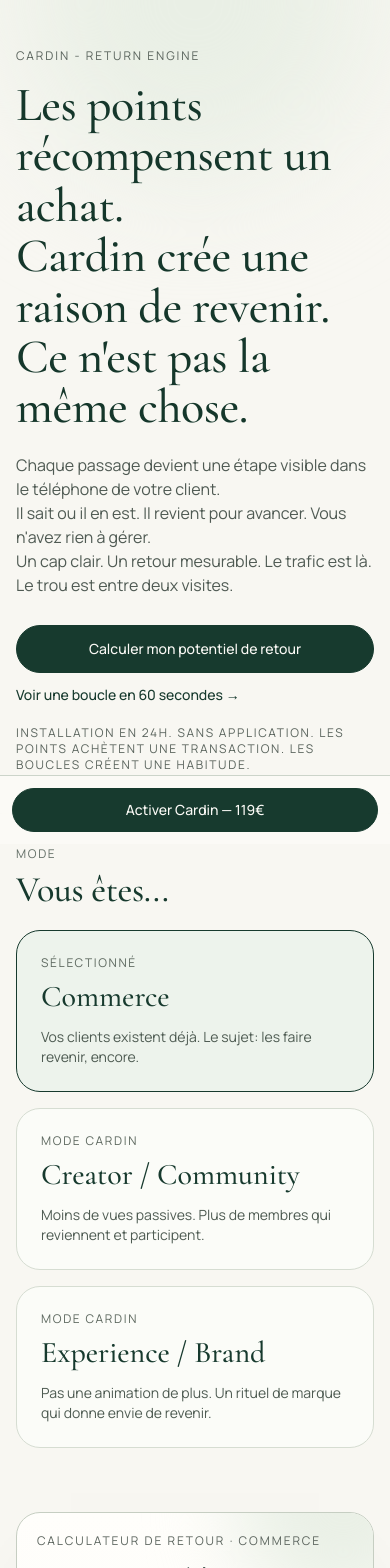
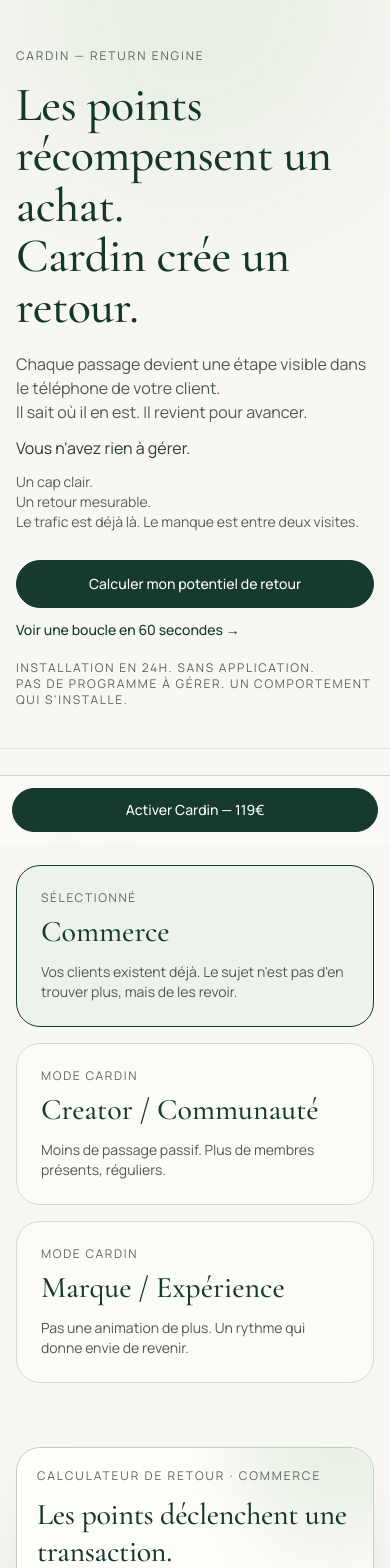
Before and after one commit to echofield/cardin, a Next.js app: page /landing in a window 390 px wide. Shown: the top 1568 px of the page. Built offline with nearby package versions, Linux system fonts and the light colour scheme; no server answers.

Commit message:
Ship final commerce landing rewrite with scan-first return narrative

```diff
--- a/src/app/landing/page.tsx
+++ b/src/app/landing/page.tsx
@@ -1,7 +1,6 @@
 "use client"
 
 import Link from "next/link"
-import { useState } from "react"
 
 import { InstallLeadForm } from "@/components/landing/InstallLeadForm"
 import { LandingCalculatorModule } from "@/components/landing/LandingCalculatorModule"
@@ -10,121 +9,73 @@ import { MobileStickyInstallBar } from "@/components/landing/MobileStickyInstall
 import { TrackedInstallCta } from "@/components/landing/TrackedInstallCta"
 import { Card } from "@/ui"
 
-type EntryMode = "commerce" | "creator" | "experience"
-
-type ModeContent = {
-  label: string
-  shortDescription: string
-  heroContext: string
-  heroSubline: string
-  calculatorAudience: "clients" | "members"
-  ritualExample: string
-  missionExample: string
-  dominoExample: string
-}
-
-const ENTRY_MODES: Record<EntryMode, ModeContent> = {
-  commerce: {
-    label: "Commerce",
-    shortDescription: "Vos clients existent déjà. Le sujet: les faire revenir, encore.",
-    heroContext: "Le trafic est là. Le trou est entre deux visites.",
-    heroSubline: "Un cap clair. Un retour mesurable.",
-    calculatorAudience: "clients",
-    ritualExample: "12 passages valides sur l'année, 1 prestation signature offerte.",
-    missionExample: "Mission 10 jours: 4 passages, puis dessert ou avantage immédiat.",
-    dominoExample: "Objectif collectif mensuel du quartier atteint, bonus débloqué pour les actifs.",
-  },
-  creator: {
-    label: "Creator / Community",
-    shortDescription: "Moins de vues passives. Plus de membres qui reviennent et participent.",
-    heroContext: "L'enjeu n'est pas la portée. C'est la régularité.",
-    heroSubline: "Progression suivie. Presence stable.",
-    calculatorAudience: "members",
-    ritualExample: "12 présences validées, acces prive trimestriel débloqué.",
-    missionExample: "Mission 21 jours: 6 actions validées, bonus communauté immédiat.",
-    dominoExample: "Palier collectif atteint, récompense de groupe pour tous les membres engages.",
-  },
-  experience: {
-    label: "Experience / Brand",
-    shortDescription: "Pas une animation de plus. Un rituel de marque qui donne envie de revenir.",
-    heroContext: "Le luxe ne force pas. Il attire le retour.",
-    heroSubline: "Retour emotionnel. Relation durable.",
-    calculatorAudience: "members",
-    ritualExample: "12 visites qualifiées, privilège annuel de maison débloqué.",
-    missionExample: "Mission saisonniere: 3 activations premium, invitation exclusive.",
-    dominoExample: "Objectif communauté atteint pendant l'evenement, privilège collectif active.",
-  },
-}
-
-const LOOP_TEMPLATES = [
+const EXPERIENCE_TEMPLATES = [
   {
     id: "ritual",
     title: "Ritual",
-    punchline: "Devenir une habitude annuelle.",
-    narrative:
-      "Vous ne cherchez pas a fidéliser. Vous cherchez a devenir une habitude annuelle. Ritual transforme l'année en progression.",
-    emotionalFraming: "Le client se sent reconnu plutôt que sollicité.",
-    modeExampleKey: "ritualExample",
+    punchline: "Devenir un rendez-vous.",
+    body: "Vous ne cherchez pas à solliciter. Vous cherchez à être intégré dans l'année du client.",
+    example: "12 passages validés sur l'année, 1 prestation signature offerte.",
+    emotion: "Le client se sent reconnu. Vous devenez un repère.",
   },
   {
     id: "mission",
     title: "Mission",
-    punchline: "Cette semaine, une raison concrete de revenir.",
-    narrative:
-      "Pas une promo. Une mission avec une fin, une récompense, et l'envie de l'accomplir. Le sentiment du jeu, sans l'image du discount.",
-    emotionalFraming: "Le client revient pour terminer, pas pour chasser une remise.",
-    modeExampleKey: "missionExample",
+    punchline: "Une raison claire de revenir maintenant.",
+    body: "Un objectif court, lisible, atteignable. Pas une remise - une progression.",
+    example: "4 passages en 10 jours, puis un avantage immédiat.",
+    emotion: "Le client revient pour terminer.",
   },
   {
     id: "domino",
     title: "Domino",
     punchline: "Quand le groupe avance, chacun revient.",
-    narrative:
-      "Le retour individuel devient un acte collectif. Pour les studios, clubs et communautés, là où l'appartenance pese plus que l'offre.",
-    emotionalFraming: "On revient pour soi. On reste pour le collectif.",
-    modeExampleKey: "dominoExample",
+    body: "Le retour individuel prend une dimension collective.",
+    example: "Objectif mensuel atteint, bonus débloqué pour les clients actifs.",
+    emotion: "On vient pour soi. On reste pour l'ensemble.",
   },
 ] as const
 
 const LOOP_STEPS = [
   {
     title: "Entrer dans le système",
-    detail: "Le client ajoute la carte dans son Wallet en un geste.",
+    detail: "Le client scanne. Il accède instantanément à son espace.",
   },
   {
     title: "Voir sa progression",
-    detail: "Chaque passage valide une étape visible, claire, immédiate.",
+    detail: "Chaque passage valide une étape, visible et claire.",
   },
   {
     title: "Revenir naturellement",
-    detail: "La récompense se rapproche. Le retour devient un reflexe.",
+    detail: "La prochaine étape est proche. Le retour s'installe.",
   },
 ]
 
 export default function LandingPage() {
-  const [entryMode, setEntryMode] = useState<EntryMode>("commerce")
-
-  const mode = ENTRY_MODES[entryMode]
-
   return (
     <main className="bg-[#F8F7F2] pb-16 text-[#152F25] sm:pb-0">
       <section className="relative overflow-hidden border-b border-[#DEE3D9]">
         <div className="absolute left-1/2 top-[-180px] h-[360px] w-[360px] -translate-x-1/2 rounded-full bg-[#E9EFE5] blur-3xl" />
         <div className="relative mx-auto max-w-6xl px-4 pb-10 pt-12 sm:px-6 lg:px-8 lg:pb-16 lg:pt-18">
-          <p className="text-xs uppercase tracking-[0.16em] text-[#5A645D]">Cardin - Return Engine</p>
+          <p className="text-xs uppercase tracking-[0.16em] text-[#5A645D]">Cardin — Return Engine</p>
           <h1 className="mt-4 max-w-4xl font-serif text-5xl leading-[1.05] text-[#15372B] sm:text-6xl lg:text-7xl">
             Les points récompensent un achat.
             <br />
-            Cardin crée une raison de revenir.
-            <br />
-            Ce n'est pas la même chose.
+            Cardin crée un retour.
           </h1>
+
           <p className="mt-5 max-w-3xl text-base text-[#4F5A53] sm:text-lg">
             Chaque passage devient une étape visible dans le téléphone de votre client.
             <br />
-            Il sait ou il en est. Il revient pour avancer. Vous n'avez rien à gérer.
+            Il sait où il en est. Il revient pour avancer.
+          </p>
+          <p className="mt-3 text-base text-[#2A3F35] sm:text-lg">Vous n'avez rien à gérer.</p>
+          <p className="mt-3 max-w-3xl text-sm text-[#556159] sm:text-base">
+            Un cap clair.
             <br />
-            {mode.heroSubline} {mode.heroContext}
+            Un retour mesurable.
+            <br />
+            Le trafic est déjà là. Le manque est entre deux visites.
           </p>
 
           <div className="mt-7 flex flex-col gap-3 sm:flex-row sm:items-center">
@@ -140,7 +91,9 @@ export default function LandingPage() {
           </div>
 
           <p className="mt-5 text-xs uppercase tracking-[0.14em] text-[#5A645D]">
-            Installation en 24h. Sans application. Les points achètent une transaction. Les boucles créent une habitude.
+            Installation en 24h. Sans application.
+            <br />
+            Pas de programme à gérer. Un comportement qui s'installe.
           </p>
         </div>
       </section>
@@ -148,57 +101,56 @@ export default function LandingPage() {
       <section className="mx-auto max-w-6xl px-4 py-8 sm:px-6 lg:px-8 lg:py-10" id="entry-mode">
         <div className="mb-5 max-w-3xl">
           <p className="text-xs uppercase tracking-[0.14em] text-[#647068]">Mode</p>
-          <h2 className="mt-2 font-serif text-4xl text-[#173A2E]">Vous êtes...</h2>
+          <h2 className="mt-2 font-serif text-4xl text-[#173A2E]">Vous êtes…</h2>
         </div>
 
         <div className="grid gap-4 md:grid-cols-3">
-          {(Object.entries(ENTRY_MODES) as [EntryMode, ModeContent][]).map(([key, item]) => {
-            const active = key === entryMode
-            return (
-              <button
-                className={[
-                  "rounded-3xl border p-6 text-left transition",
-                  active ? "border-[#173A2E] bg-[#EDF3EC]" : "border-[#D6DDD2] bg-[#FBFCF8] hover:border-[#BFCABD]",
-                ].join(" ")}
-                key={key}
-                onClick={() => setEntryMode(key)}
-                type="button"
-              >
-                <p className="text-xs uppercase tracking-[0.14em] text-[#5D685F]">{active ? "Sélectionné" : "Mode Cardin"}</p>
-                <p className="mt-2 font-serif text-3xl text-[#173A2E]">{item.label}</p>
-                <p className="mt-3 text-sm text-[#4E5B52]">{item.shortDescription}</p>
-              </button>
-            )
-          })}
+          <div className="rounded-3xl border border-[#173A2E] bg-[#EDF3EC] p-6 text-left">
+            <p className="text-xs uppercase tracking-[0.14em] text-[#5D685F]">Sélectionné</p>
+            <p className="mt-2 font-serif text-3xl text-[#173A2E]">Commerce</p>
+            <p className="mt-3 text-sm text-[#4E5B52]">
+              Vos clients existent déjà. Le sujet n'est pas d'en trouver plus, mais de les revoir.
+            </p>
+          </div>
+
+          <div className="rounded-3xl border border-[#D6DDD2] bg-[#FBFCF8] p-6 text-left">
+            <p className="text-xs uppercase tracking-[0.14em] text-[#5D685F]">Mode Cardin</p>
+            <p className="mt-2 font-serif text-3xl text-[#173A2E]">Creator / Communauté</p>
+            <p className="mt-3 text-sm text-[#4E5B52]">Moins de passage passif. Plus de membres présents, réguliers.</p>
+          </div>
+
+          <div className="rounded-3xl border border-[#D6DDD2] bg-[#FBFCF8] p-6 text-left">
+            <p className="text-xs uppercase tracking-[0.14em] text-[#5D685F]">Mode Cardin</p>
+            <p className="mt-2 font-serif text-3xl text-[#173A2E]">Marque / Expérience</p>
+            <p className="mt-3 text-sm text-[#4E5B52]">Pas une animation de plus. Un rythme qui donne envie de revenir.</p>
+          </div>
         </div>
       </section>
 
       <section className="mx-auto max-w-6xl px-4 py-8 sm:px-6 lg:px-8" id="calculateur">
-        <LandingCalculatorModule ctaHref="#installation" defaultAudience={mode.calculatorAudience} entryModeLabel={mode.label} />
+        <LandingCalculatorModule ctaHref="#installation" defaultAudience="clients" entryModeLabel="Commerce" />
       </section>
 
       <section className="mx-auto max-w-6xl px-4 py-8 sm:px-6 lg:px-8 lg:py-12" id="experience-templates">
         <div className="mb-6 max-w-3xl">
-          <p className="text-xs uppercase tracking-[0.14em] text-[#647068]">Experience</p>
+          <p className="text-xs uppercase tracking-[0.14em] text-[#647068]">Expérience</p>
           <h2 className="mt-2 font-serif text-4xl text-[#173A2E]">Trois mécaniques de retour</h2>
           <p className="mt-3 text-sm text-[#556159]">
-            Vous ne lancez pas une promo. Vous installez un comportement.
+            Vous ne lancez pas une promotion.
             <br />
-            Le client ne revient pas pour des points. Il revient parce qu'il a quelque chose à finir.
+            Vous installez une dynamique simple: revenir pour continuer.
           </p>
         </div>
 
         <div className="grid gap-4 md:grid-cols-3">
-          {LOOP_TEMPLATES.map((template) => (
+          {EXPERIENCE_TEMPLATES.map((template) => (
             <Card className="p-6" key={template.id}>
               <p className="text-xs uppercase tracking-[0.12em] text-[#657068]">Template</p>
               <p className="mt-3 text-2xl font-serif text-[#173A2E]">{template.title}</p>
               <p className="mt-2 text-sm text-[#2A3F35]">{template.punchline}</p>
-              <p className="mt-3 text-sm text-[#5A665D]">{template.narrative}</p>
-              <p className="mt-4 rounded-2xl border border-[#D7DED4] bg-[#F9FAF6] p-3 text-sm text-[#49574E]">
-                Exemple: {mode[template.modeExampleKey]}
-              </p>
-              <p className="mt-4 text-sm text-[#2A3F35]">{template.emotionalFraming}</p>
+              <p className="mt-3 text-sm text-[#5A665D]">{template.body}</p>
+              <p className="mt-4 rounded-2xl border border-[#D7DED4] bg-[#F9FAF6] p-3 text-sm text-[#49574E]">Exemple: {template.example}</p>
+              <p className="mt-4 text-sm text-[#2A3F35]">{template.emotion}</p>
             </Card>
           ))}
         </div>
@@ -206,7 +158,7 @@ export default function LandingPage() {
 
       <section className="mx-auto max-w-6xl px-4 py-8 sm:px-6 lg:px-8 lg:py-12">
         <div className="mb-6 max-w-3xl">
-          <p className="text-xs uppercase tracking-[0.14em] text-[#647068]">Boucle comportementale</p>
+          <p className="text-xs uppercase tracking-[0.14em] text-[#647068]">Boucle</p>
           <h2 className="mt-2 font-serif text-4xl text-[#173A2E]">Entrer. Progresser. Revenir.</h2>
         </div>
 
@@ -225,53 +177,62 @@ export default function LandingPage() {
 
       <section className="mx-auto max-w-6xl px-4 py-8 sm:px-6 lg:px-8 lg:py-12">
         <div className="mb-6 max-w-3xl">
-          <p className="text-xs uppercase tracking-[0.14em] text-[#647068]">Experience client</p>
-          <h2 className="mt-2 font-serif text-4xl text-[#173A2E]">Ce que le client voit</h2>
+          <p className="text-xs uppercase tracking-[0.14em] text-[#647068]">Expérience client</p>
+          <h2 className="mt-2 font-serif text-4xl text-[#173A2E]">Ce que voit votre client</h2>
         </div>
 
         <div className="grid gap-4 md:grid-cols-3">
           <Card className="p-6">
-            <p className="text-xs uppercase tracking-[0.12em] text-[#657068]">Wallet</p>
+            <p className="text-xs uppercase tracking-[0.12em] text-[#657068]">Espace client</p>
             <p className="mt-3 text-xl font-serif text-[#173A2E]">Toujours dans le téléphone</p>
-            <p className="mt-2 text-sm text-[#5B655E]">Une carte claire. Sans application. Prete en un geste.</p>
+            <p className="mt-2 text-sm text-[#5B655E]">Un espace simple, accessible en un scan. Sans application.</p>
           </Card>
 
           <Card className="p-6">
-            <p className="text-xs uppercase tracking-[0.12em] text-[#657068]">Progression</p>
-            <p className="mt-3 text-xl font-serif text-[#173A2E]">Un cap visible</p>
-            <p className="mt-2 text-sm text-[#5B655E]">Chaque passage valide une étape. Le client sait ou il en est.</p>
+            <p className="text-xs uppercase tracking-[0.12em] text-[#657068]">Un cap visible</p>
+            <p className="mt-3 text-xl font-serif text-[#173A2E]">Progression claire</p>
+            <p className="mt-2 text-sm text-[#5B655E]">Chaque passage valide une étape. Le client sait où il en est.</p>
           </Card>
 
           <Card className="p-6">
-            <p className="text-xs uppercase tracking-[0.12em] text-[#657068]">Récompense</p>
-            <p className="mt-3 text-xl font-serif text-[#173A2E]">Une raison de revenir</p>
-            <p className="mt-2 text-sm text-[#5B655E]">La prochaine récompense est proche. Le retour devient naturel.</p>
+            <p className="text-xs uppercase tracking-[0.12em] text-[#657068]">Une raison de revenir</p>
+            <p className="mt-3 text-xl font-serif text-[#173A2E]">Retour naturel</p>
+            <p className="mt-2 text-sm text-[#5B655E]">La prochaine étape est proche. Le retour devient naturel.</p>
           </Card>
         </div>
+      </section>
+
+      <section className="mx-auto max-w-6xl px-4 py-4 sm:px-6 lg:px-8 lg:py-8">
+        <Card className="p-8">
+          <p className="text-xs uppercase tracking-[0.14em] text-[#647068]">Pourquoi ça fonctionne</p>
+          <h2 className="mt-3 max-w-3xl font-serif text-4xl text-[#173A2E]">Le client ne revient pas pour une remise.</h2>
+          <p className="mt-3 max-w-3xl text-[#556159]">Il revient parce qu'il a commencé quelque chose.</p>
+          <p className="mt-2 max-w-3xl text-[#2A3F35]">Et qu'il souhaite aller au bout.</p>
+        </Card>
       </section>
 
       <section className="mx-auto max-w-6xl px-4 py-8 sm:px-6 lg:px-8 lg:py-12" id="pricing">
         <div className="grid gap-4 lg:grid-cols-[1.1fr_0.9fr]">
           <Card className="p-8">
-            <p className="text-xs uppercase tracking-[0.16em] text-[#627067]">Tarification</p>
+            <p className="text-xs uppercase tracking-[0.16em] text-[#627067]">Pricing</p>
             <p className="mt-3 text-lg text-[#2A3F35]">119€ pour installer le système.</p>
-            <p className="mt-1 text-lg text-[#2A3F35]">39€/mois pour le garder en marche.</p>
-            <p className="mt-4 font-serif text-3xl text-[#173A2E]">Un client qui revient une fois par jour couvre Cardin en moins d'une semaine.</p>
-            <p className="mt-3 text-sm text-[#4E5A52]">Le reste, c'est du chiffre récupéré.</p>
+            <p className="mt-1 text-lg text-[#2A3F35]">39€/mois pour le maintenir actif.</p>
+            <p className="mt-4 font-serif text-3xl text-[#173A2E]">Un retour par jour couvre largement Cardin.</p>
+            <p className="mt-2 text-sm text-[#4E5A52]">Au-delà, chaque retour devient du chiffre récupéré.</p>
           </Card>
 
           <Card className="p-8">
-            <p className="text-xs uppercase tracking-[0.16em] text-[#627067]">Ce que vous achetez</p>
+            <p className="text-xs uppercase tracking-[0.16em] text-[#627067]">Ce que vous mettez en place</p>
             <div className="mt-4 space-y-3 text-sm text-[#203B31]">
-              <p>Un comportement de retour, pas un programme de points</p>
-              <p>Une progression visible que le client veut terminer</p>
-              <p>Un chiffre qui se voit sur 30 jours</p>
+              <p>Un rythme de retour, sans gestion quotidienne</p>
+              <p>Une progression visible côté client</p>
+              <p>Un impact mesurable sur 30 jours</p>
             </div>
             <div className="mt-6">
               <TrackedInstallCta
                 className="inline-flex h-11 items-center justify-center rounded-full border border-[#173A2E] bg-[#173A2E] px-5 text-sm font-medium text-[#FBFAF6] transition hover:bg-[#214F3E]"
                 href="#installation"
-                label="Lancer Cardin"
+                label="Activer Cardin"
                 source="pricing"
               />
             </div>
@@ -279,20 +240,23 @@ export default function LandingPage() {
         </div>
       </section>
 
-      <InstallLeadForm entryMode={entryMode} />
+      <InstallLeadForm entryMode="commerce" />
 
       <section className="border-t border-[#DEE3D9] bg-[#F2F5EE]">
         <div className="mx-auto max-w-6xl px-4 py-12 sm:px-6 lg:px-8">
-          <h2 className="max-w-3xl font-serif text-4xl text-[#173A2E]">Vos clients savent déjà revenir. Donnez-leur une raison.</h2>
-          <p className="mt-3 max-w-2xl text-[#556159]">Moins de friction. Un comportement de retour. Un chiffre qui le prouve.</p>
+          <h2 className="max-w-3xl font-serif text-4xl text-[#173A2E]">Activer Cardin</h2>
+          <p className="mt-3 max-w-2xl text-[#556159]">Votre système de retour, en place en 24h.</p>
+          <p className="mt-2 max-w-2xl text-sm text-[#556159]">Entrée instantanée avec Google. Activation simple. Aucun outil à apprendre.</p>
           <div className="mt-6">
             <TrackedInstallCta
               className="inline-flex h-12 items-center justify-center rounded-full border border-[#173A2E] bg-[#173A2E] px-8 text-sm font-medium text-[#FBFAF6] transition hover:bg-[#214F3E]"
               href="#installation"
-              label="Parler a un spécialiste retour"
+              label="Se connecter avec Google"
               source="final_cta"
             />
           </div>
+          <p className="mt-6 max-w-3xl font-serif text-3xl text-[#173A2E]">Vos clients savent déjà venir.</p>
+          <p className="mt-1 max-w-3xl font-serif text-3xl text-[#173A2E]">Cardin donne une raison de revenir.</p>
         </div>
       </section>
 
--- a/src/components/landing/LandingCalculatorModule.tsx
+++ b/src/components/landing/LandingCalculatorModule.tsx
@@ -16,7 +16,6 @@ type LandingCalculatorModuleProps = {
 }
 
 const MONTHLY_PLAN_PRICE = 39
-const FIRST_MONTH_PRICE = 158
 
 export function LandingCalculatorModule({ ctaHref, defaultAudience = "clients", entryModeLabel }: LandingCalculatorModuleProps) {
   const [audience, setAudience] = useState<AudienceMode>(defaultAudience)
@@ -47,10 +46,6 @@ export function LandingCalculatorModule({ ctaHref, defaultAudience = "clients",
     () => (avgValue > 0 ? MONTHLY_PLAN_PRICE / (DEFAULT_DAYS_OPEN * avgValue) : 0),
     [avgValue]
   )
-  const returnsPerDayToCoverFirstMonth = useMemo(
-    () => (avgValue > 0 ? FIRST_MONTH_PRICE / (DEFAULT_DAYS_OPEN * avgValue) : 0),
-    [avgValue]
-  )
 
   useEffect(() => {
     setAnimateResult(true)
@@ -65,16 +60,24 @@ export function LandingCalculatorModule({ ctaHref, defaultAudience = "clients",
 
   const baseLabel = audience === "clients" ? "Clients actifs / mois" : "Membres actifs / mois"
   const valueLabel = audience === "clients" ? "Panier moyen" : "Valeur moyenne / membre"
-  const inactivityLabel = audience === "clients" ? "% de clients dormants" : "% de membres inactifs"
+  const inactivityLabel = audience === "clients" ? "% de clients inactifs" : "% de membres inactifs"
 
   return (
     <Card className="relative overflow-hidden border-[#C6CEC2] bg-gradient-to-b from-[#FFFEFB] to-[#F6F6F0] p-5 shadow-[0_30px_70px_-55px_rgba(23,58,46,0.75)] sm:p-8">
       <div className="absolute right-[-80px] top-[-120px] h-[220px] w-[220px] rounded-full bg-[#EAF0E6] blur-2xl" />
 
       <div className="relative">
-        <p className="text-xs uppercase tracking-[0.16em] text-[#5C655E]">Calculateur de retour {entryModeLabel ? `· ${entryModeLabel}` : ""}</p>
-        <h2 className="mt-3 font-serif text-3xl leading-tight text-[#16372C] sm:text-4xl">Les points achètent une transaction. Ici, on mesure les retours.</h2>
-        <p className="mt-2 text-sm text-[#5C655E]">Base clients ou base membres. Même logique: inactifs x valeur moyenne x retour visé.</p>
+        <p className="text-xs uppercase tracking-[0.16em] text-[#5C655E]">Calculateur de retour · {entryModeLabel ?? "Commerce"}</p>
+        <h2 className="mt-3 font-serif text-3xl leading-tight text-[#16372C] sm:text-4xl">
+          Les points déclenchent une transaction.
+          <br />
+          Ici, on mesure les retours.
+        </h2>
+        <p className="mt-2 text-sm text-[#5C655E]">
+          Base clients ou base membres. Même logique:
+          <br />
+          inactifs × valeur moyenne × retour visé.
+        </p>
 
         <div className="mt-6 inline-flex rounded-full border border-[#CDD5CB] bg-[#F8FAF5] p-1">
           <button
@@ -165,11 +168,11 @@ export function LandingCalculatorModule({ ctaHref, defaultAudience = "clients",
           >
             +{formatEuro(result.extraRevenue)} / mois
           </p>
-          <p className="mt-2 text-sm text-[#5C655E]">1 retour par jour vaut environ {formatEuro(monthlyValueFromOneReturnDaily)} / mois.</p>
-          <p className="mt-2 text-sm text-[#2A3F35]">Point mort Cardin: {returnsPerDayToCoverMonthly.toFixed(2)} retour/jour.</p>
+          <p className="mt-2 text-sm text-[#5C655E]">1 retour par jour représente environ {formatEuro(monthlyValueFromOneReturnDaily)} / mois.</p>
+          <p className="mt-2 text-sm text-[#2A3F35]">Seuil de rentabilité Cardin : atteint en quelques retours.</p>
 
           <div className="mt-4 border-t border-[#D9DDD6] pt-3">
-            <p className="text-xs text-[#5A645D]">Hypothèses: {DEFAULT_DAYS_OPEN} jours ouverts / mois · retour visé {recoveryPercent}%</p>
+            <p className="text-xs text-[#5A645D]">Hypothèses : {DEFAULT_DAYS_OPEN} jours ouverts / mois · retour visé {recoveryPercent}%</p>
             <button
               className="mt-2 text-xs font-medium text-[#173A2E] underline-offset-2 hover:underline"
               onClick={() => setShowAssumptionsEditor((prev) => !prev)}
@@ -179,8 +182,7 @@ export function LandingCalculatorModule({ ctaHref, defaultAudience = "clients",
             </button>
 
             {showAssumptionsEditor ? (
-              <div className="mt-3 space-y-3">
-                <div>
+              <div className="mt-3">
                 <div className="mb-2 flex items-end justify-between gap-3">
                   <p className="text-sm text-[#2A3F35]">Taux de retour visé</p>
                   <p className="text-sm font-medium text-[#16372C]">{recoveryPercent}%</p>
@@ -194,8 +196,7 @@ export function LandingCalculatorModule({ ctaHref, defaultAudience = "clients",
                   }}
                   value={recoveryPercent}
                 />
-                </div>
-                <p className="text-xs text-[#5A645D]">Premier mois (119€ + 39€): {returnsPerDayToCoverFirstMonth.toFixed(2)} retour/jour.</p>
+                <p className="mt-2 text-xs text-[#5A645D]">Seuil calculé actuel : {returnsPerDayToCoverMonthly.toFixed(2)} retour/jour.</p>
               </div>
             ) : null}
           </div>
@@ -212,7 +213,7 @@ export function LandingCalculatorModule({ ctaHref, defaultAudience = "clients",
             </Button>
           </Link>
           <Link className="text-sm font-medium text-[#16372C] underline-offset-4 hover:underline" href="#experience-templates">
-            Voir les 3 mécaniques
+            Voir les mécaniques &rarr;
           </Link>
         </div>
       </div>
```
Also changed, not shown: src/components/landing/InstallLeadForm.tsx (+6 -6 lines), src/components/landing/MerchantProofStrip.tsx (+12 -15 lines). Lines whose indentation alone changed are shown as unchanged.
